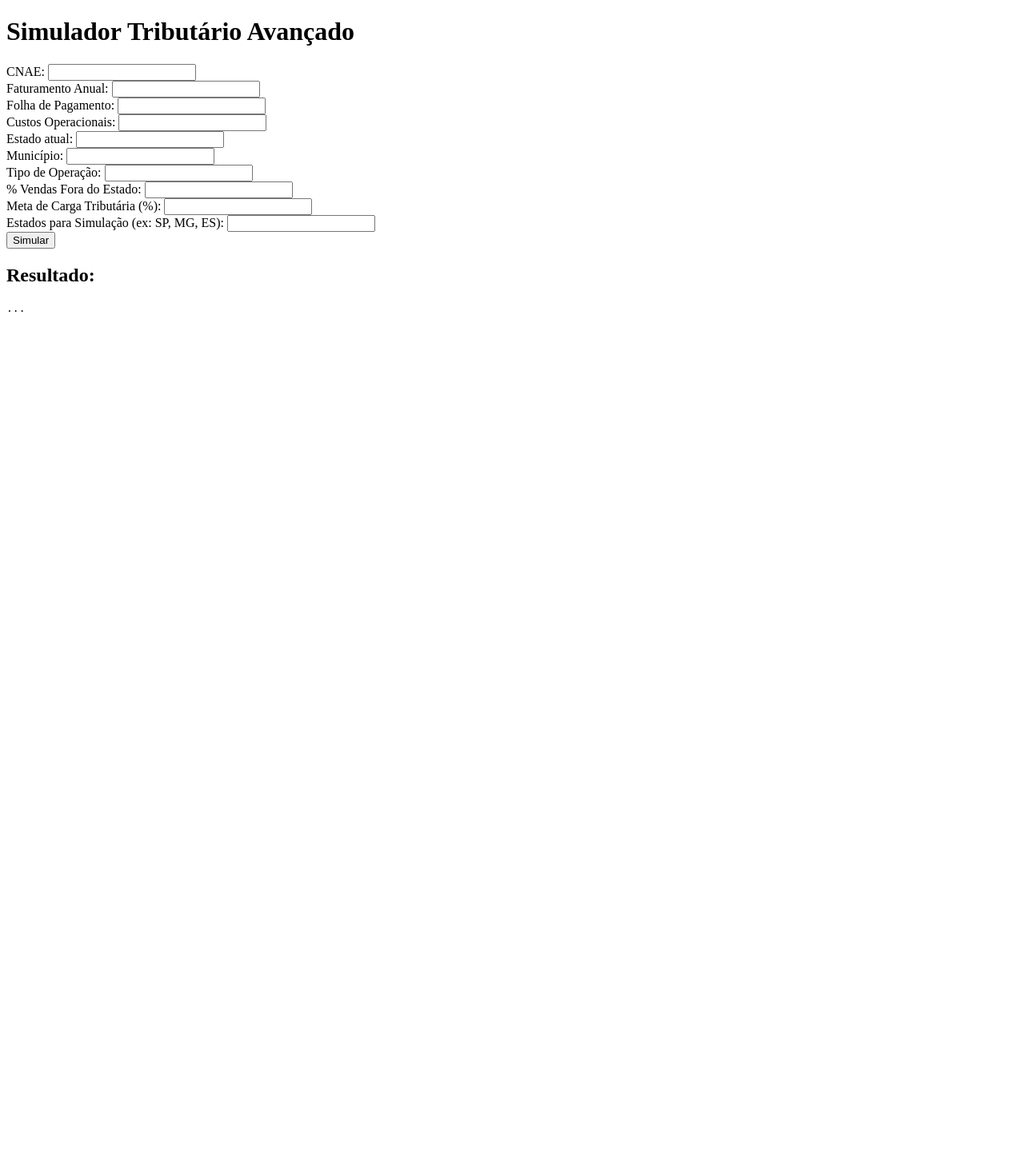
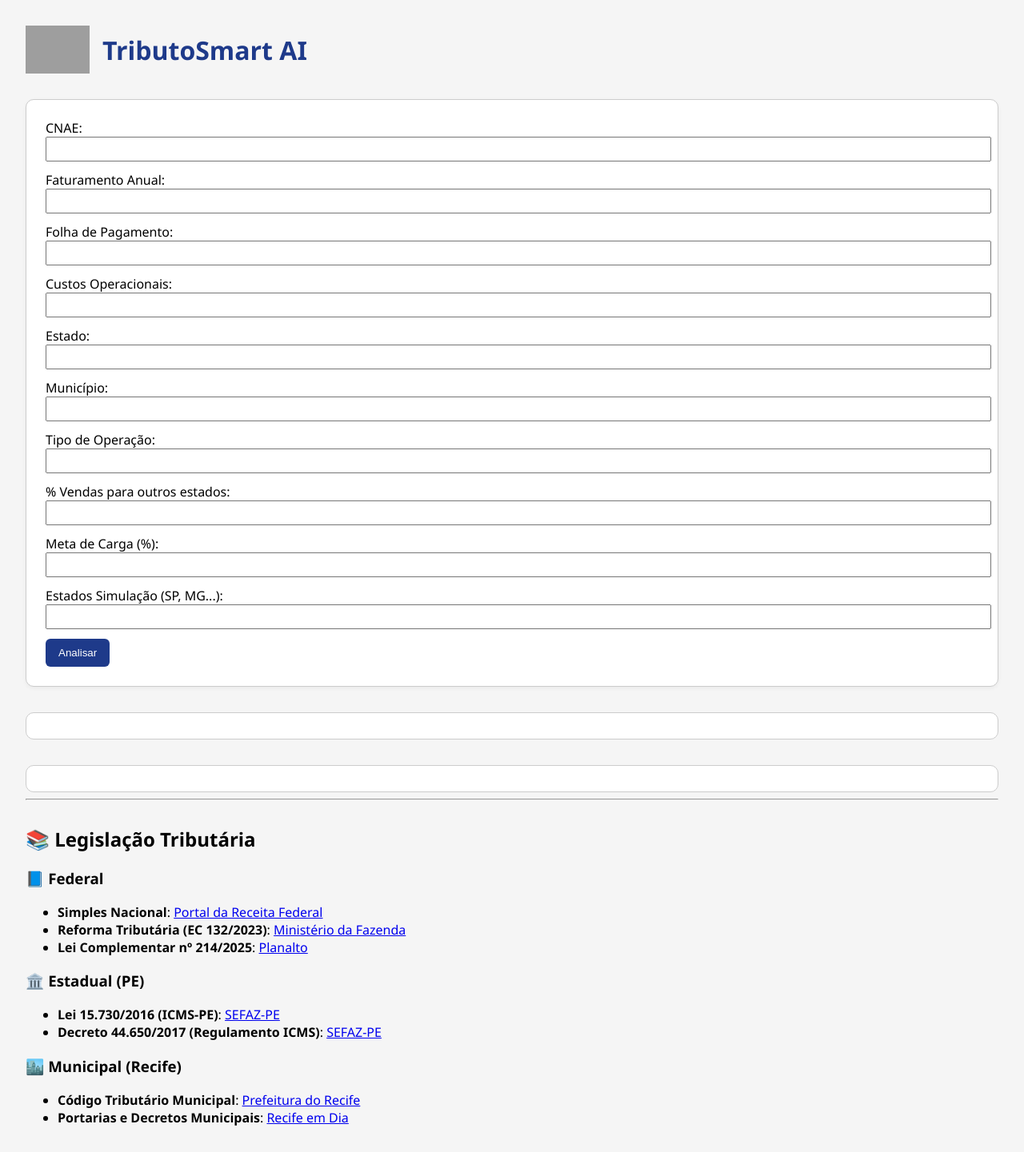
Before and after one commit to Eikoano/tributosmart, a FastAPI app: page / in a window 1280 px wide. Shown: the whole page at 80% size. Before the commit the page ends 390 px from the top, so only its background shows below. Run offline with FastAPI, Linux system fonts and the light colour scheme; grey boxes are pictures that could not be loaded.

Commit message:
Atualiza estilo visual com logo

```diff
--- a/templates/index.html
+++ b/templates/index.html
@@ -1,27 +1,102 @@
 <!DOCTYPE html>
 <html lang="pt-br">
 <head>
-    <meta charset="UTF-8" />
+  <meta charset="UTF-8">
   <title>TributoSmart AI</title>
+  <style>
+    body {
+      font-family: 'Segoe UI', sans-serif;
+      margin: 2rem;
+      background-color: #f5f5f5;
+    }
+    header {
+      display: flex;
+      align-items: center;
+      gap: 1rem;
+      margin-bottom: 2rem;
+    }
+    header img {
+      height: 60px;
+    }
+    h1 {
+      color: #1e3a8a;
+      margin: 0;
+    }
+    form {
+      background: #fff;
+      padding: 1.5rem;
+      border-radius: 10px;
+      border: 1px solid #ccc;
+      box-shadow: 0 2px 5px rgba(0,0,0,0.05);
+    }
+    input {
+      width: 100%;
+      margin-bottom: 12px;
+      padding: 6px;
+    }
+    button {
+      background: #1e3a8a;
+      color: white;
+      padding: 10px 16px;
+      border: none;
+      border-radius: 6px;
+      cursor: pointer;
+    }
+    button:hover {
+      background: #3b5998;
+    }
+    #resultado, #tabela-detalhada {
+      background: #ffffff;
+      padding: 1rem;
+      border-radius: 10px;
+      margin-top: 2rem;
+      border: 1px solid #ccc;
+    }
+  </style>
 </head>
 <body>
-    <h1>Simulador Tributário Avançado</h1>
+  <header>
+    <img src="/static/logo.png" alt="TributoSmart Logo">
+    <h1>TributoSmart AI</h1>
+  </header>
+
   <form onsubmit="enviarFormulario(event)">
-        <label>CNAE: <input name="cnae" required /></label><br />
-        <label>Faturamento Anual: <input name="faturamento_anual" type="number" required /></label><br />
-        <label>Folha de Pagamento: <input name="folha_pagamento" type="number" required /></label><br />
-        <label>Custos Operacionais: <input name="custos_operacionais" type="number" required /></label><br />
-        <label>Estado atual: <input name="estado" required /></label><br />
-        <label>Município: <input name="municipio" required /></label><br />
-        <label>Tipo de Operação: <input name="tipo_operacao" required /></label><br />
-        <label>% Vendas Fora do Estado: <input name="percentual_vendas_outros_estados" type="number" required /></label><br />
-        <label>Meta de Carga Tributária (%): <input name="meta_carga_tributaria" type="number" required /></label><br />
-        <label>Estados para Simulação (ex: SP, MG, ES): <input name="estados_simulacao" required /></label><br />
-        <button type="submit">Simular</button>
+    <label>CNAE: <input name="cnae" required pattern="\d{7}" title="Digite 7 números" /></label><br>
+    <label>Faturamento Anual: <input name="faturamento_anual" type="number" min="1000" required /></label><br>
+    <label>Folha de Pagamento: <input name="folha_pagamento" type="number" min="0" required /></label><br>
+    <label>Custos Operacionais: <input name="custos_operacionais" type="number" min="0" required /></label><br>
+    <label>Estado: <input name="estado" maxlength="2" required pattern="[A-Z]{2}" title="Ex: SP, MG..." /></label><br>
+    <label>Município: <input name="municipio" required /></label><br>
+    <label>Tipo de Operação: <input name="tipo_operacao" required /></label><br>
+    <label>% Vendas para outros estados: <input name="percentual" type="number" min="0" max="100" required /></label><br>
+    <label>Meta de Carga (%): <input name="meta_carga_tributaria" type="number" min="1" max="100" required /></label><br>
+    <label>Estados Simulação (SP, MG...): <input name="estados_simulacao" required /></label><br>
+    <button type="submit">Analisar</button>
   </form>
 
-    <h2>Resultado:</h2>
-    <pre id="resultado">...</pre>
+  <div id="resultado"></div>
+  <div id="tabela-detalhada"></div>
+
+  <hr>
+  <section style="margin-top: 2rem;">
+    <h2>📚 Legislação Tributária</h2>
+    <h3>📘 Federal</h3>
+    <ul>
+      <li><strong>Simples Nacional</strong>: <a href="https://www.gov.br/receitafederal/pt-br/assuntos/simples-nacional" target="_blank">Portal da Receita Federal</a></li>
+      <li><strong>Reforma Tributária (EC 132/2023)</strong>: <a href="https://www.gov.br/fazenda/pt-br/acesso-a-informacao/acoes-e-programas/reforma-tributaria" target="_blank">Ministério da Fazenda</a></li>
+      <li><strong>Lei Complementar nº 214/2025</strong>: <a href="https://www.planalto.gov.br/ccivil_03/leis/lcp/lcp214.htm" target="_blank">Planalto</a></li>
+    </ul>
+    <h3>🏛️ Estadual (PE)</h3>
+    <ul>
+      <li><strong>Lei 15.730/2016 (ICMS-PE)</strong>: <a href="https://www.sefaz.pe.gov.br/Legislacao/Tributaria/Paginas/Legislacao-Tributaria-Estadual.aspx" target="_blank">SEFAZ-PE</a></li>
+      <li><strong>Decreto 44.650/2017 (Regulamento ICMS)</strong>: <a href="https://www.sefaz.pe.gov.br/Legislacao/Tributaria/Paginas/Legislacao-Tributaria-Estadual.aspx" target="_blank">SEFAZ-PE</a></li>
+    </ul>
+    <h3>🏙️ Municipal (Recife)</h3>
+    <ul>
+      <li><strong>Código Tributário Municipal</strong>: <a href="https://www2.recife.pe.gov.br/servico/codigo-tributario-municipal" target="_blank">Prefeitura do Recife</a></li>
+      <li><strong>Portarias e Decretos Municipais</strong>: <a href="https://recifeemdia.recife.pe.gov.br/legislacaoTributaria" target="_blank">Recife em Dia</a></li>
+    </ul>
+  </section>
 
   <script>
     async function enviarFormulario(event) {
@@ -33,12 +108,12 @@
         faturamento_anual: parseFloat(form.faturamento_anual.value),
         folha_pagamento: parseFloat(form.folha_pagamento.value),
         custos_operacionais: parseFloat(form.custos_operacionais.value),
-                estado: form.estado.value,
+        estado: form.estado.value.toUpperCase(),
         municipio: form.municipio.value,
         tipo_operacao: form.tipo_operacao.value,
-                percentual_vendas_outros_estados: parseFloat(form.percentual_vendas_outros_estados.value),
+        percentual: parseFloat(form.percentual.value),
         meta_carga_tributaria: parseFloat(form.meta_carga_tributaria.value),
-                estados_simulacao: form.estados_simulacao.value.split(',').map(e => e.trim())
+        estados_simulacao: form.estados_simulacao.value.split(',').map(e => e.trim().toUpperCase())
       };
 
       const resposta = await fetch("/analise-tributaria", {
@@ -48,7 +123,26 @@
       });
 
       const resultado = await resposta.json();
-            document.getElementById("resultado").textContent = JSON.stringify(resultado, null, 2);
+
+      document.getElementById("resultado").innerText =
+        `🎯 Meta de Carga: ${resultado.meta}%\n\n` +
+        `✅ Recomendado:\n` +
+        `📍 Estado: ${resultado.recomendacao.estado}\n` +
+        `📊 Regime: ${resultado.recomendacao.regime}\n` +
+        `🧾 Carga: ${resultado.recomendacao.carga}%\n` +
+        `💬 Justificativa: ${resultado.recomendacao.justificativa}`;
+
+      let tabela = `<h3>📄 Simulações Detalhadas</h3>`;
+      resultado.simulacoes.forEach(sim => {
+        tabela += `<strong>${sim.estado}</strong><ul>`;
+        sim.regimes.forEach(r => {
+          const destaque = (r.nome === sim.melhor.nome) ? "✅ " : "";
+          tabela += `<li>${destaque}${r.nome}: ${r.carga}%</li>`;
+        });
+        tabela += `<li><em>${sim.justificativa}</em></li>`;
+        tabela += `</ul><hr>`;
+      });
+      document.getElementById("tabela-detalhada").innerHTML = tabela;
     }
   </script>
 </body>
```
Also changed, not shown: static/EIKON-2025.png (added). Lines whose indentation alone changed are shown as unchanged.
